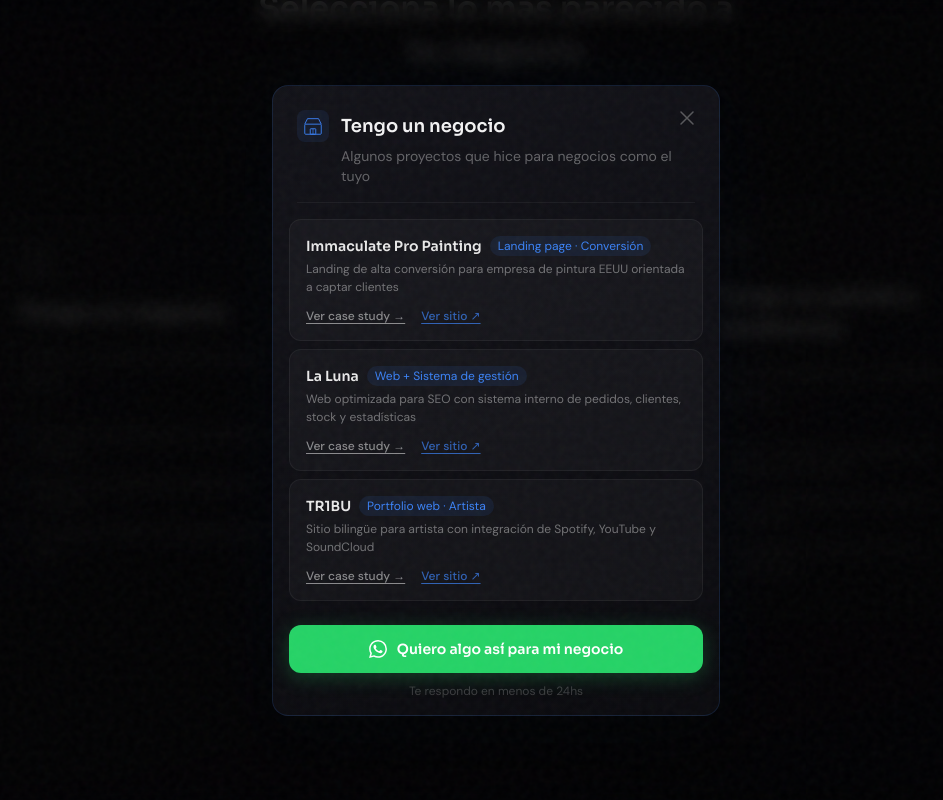
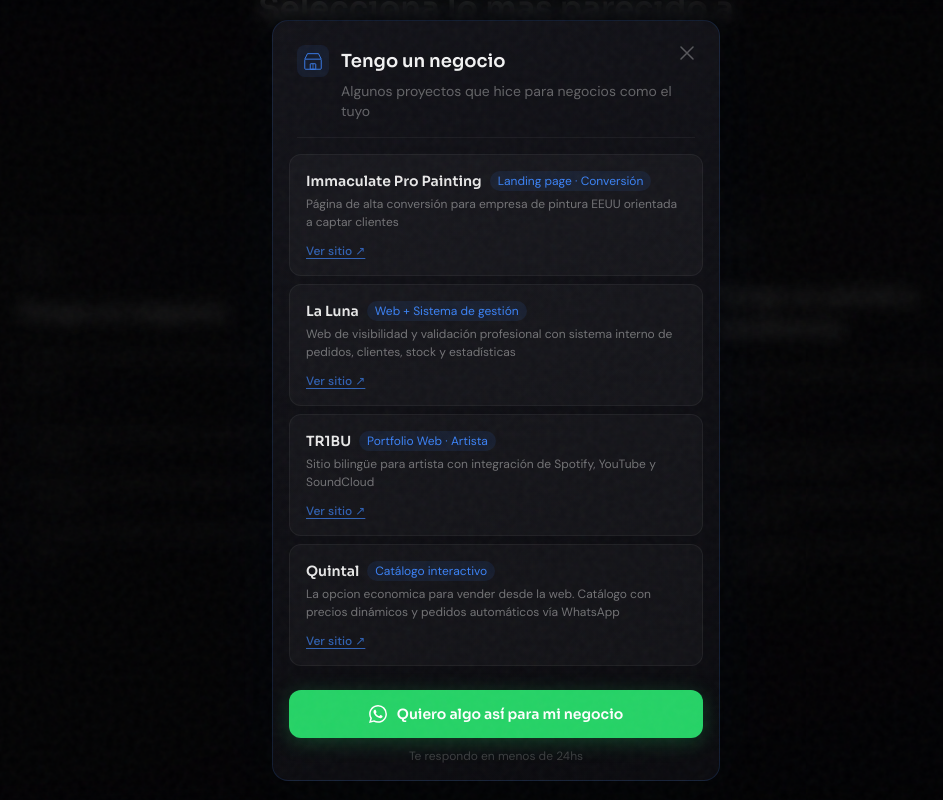
Before and after one commit to SanTaClouse/personal-web, a Next.js app: page /dev in a window 1280 px wide. Both pictures are taken after a click on the button 292 px from the left and 1481 px from the top of the page. Shown: the part 1081-1881 px from the top of the page, without its empty margins (144-1087 px from the left). Built offline with nearby package versions, Linux system fonts and the light colour scheme; no server answers.

Commit message:
add reporte medico

```diff
--- a/app/dev/page.tsx
+++ b/app/dev/page.tsx
@@ -11,7 +11,7 @@ const TELEPROMPTER_DIM_OPACITY = 0.4
 
 // ── Types ────────────────────────────────────────────────────────────────────
 
-type ProjectId = "tr1bu" | "liftmanager" | "laluna" | "immaculate" | "eleven" | "quintal"
+type ProjectId = "reportemedico" | "tr1bu" | "liftmanager" | "laluna" | "immaculate" | "eleven" | "quintal"
 
 type Project = {
     title: string
@@ -37,16 +37,25 @@ type Service = {
 const PROJECTS: Record<ProjectId, Project> = {
     tr1bu: {
         title: "TR1BU",
-        type: "Portfolio web · Artista",
+        type: "Portfolio Web · Artista",
         desc: "Sitio bilingüe para artista con integración de Spotify, YouTube y SoundCloud",
         href: "/desarrollador/tr1bu",
         live: "https://tr1bu.com",
     },
 
+    reportemedico: {
+        title: "Reporte Médico",
+        type: "Portal de salud · Full Stack",
+        desc: "Plataforma de salud líder en República Dominicana — rediseño completo de WordPress a Next.js 14 + NestJS + CMS propio",
+        href: "",
+        live: "https://reportemedico.com",
+    },
+
+
     liftmanager: {
         title: "LiftManager",
         type: "SaaS B2B · Plataforma",
-        desc: "Plataforma para empresas que automatiza atención con QR, autoservicio y facturación ARCA",
+        desc: "Plataforma para empresas que agaliza el flujo de trabajo con QR, autoservicio y facturación ARCA",
         href: "/desarrollador/liftmanager",
         live: "https://www.liftmanager.app/",
     },
@@ -54,7 +63,7 @@ const PROJECTS: Record<ProjectId, Project> = {
     laluna: {
         title: "La Luna",
         type: "Web + Sistema de gestión",
-        desc: "Web optimizada para SEO con sistema interno de pedidos, clientes, stock y estadísticas",
+        desc: "Web de visibilidad y validación profesional con sistema interno de pedidos, clientes, stock y estadísticas",
         href: "/desarrollador/laluna",
         live: "https://laluna123.vercel.app/",
     },
@@ -62,7 +71,7 @@ const PROJECTS: Record<ProjectId, Project> = {
     immaculate: {
         title: "Immaculate Pro Painting",
         type: "Landing page · Conversión",
-        desc: "Landing de alta conversión para empresa de pintura EEUU orientada a captar clientes",
+        desc: "Página de alta conversión para empresa de pintura EEUU orientada a captar clientes",
         href: "/desarrollador/immaculate",
         live: "https://project-eiq6t.vercel.app/",
     },
@@ -70,15 +79,15 @@ const PROJECTS: Record<ProjectId, Project> = {
     eleven: {
         title: "Eleven Ascensores",
         type: "SaaS · Web + Admin",
-        desc: "Sistema con dashboard, facturación ARCA y portal técnico con acceso por QR",
+        desc: "Sistema de gestion de ordenes de trabajo con dashboard, facturación ARCA y portal técnico con acceso por QR",
         href: "/desarrollador/eleven",
-        live: null,
+        live: "https://eleven-ascensores.vercel.app/",
     },
 
     quintal: {
         title: "Quintal",
         type: "Catálogo interactivo",
-        desc: "Catálogo con precios dinámicos y pedidos automáticos vía WhatsApp",
+        desc: "La opcion economica para vender desde la web. Catálogo con precios dinámicos y pedidos automáticos vía WhatsApp",
         href: "/desarrollador/quintal",
         live: "https://quintal-demo-spa.vercel.app/",
     },
@@ -103,7 +112,7 @@ const SERVICES: Service[] = [
             "Tu negocio visible en Google desde el día 1",
         ],
         color: "#3B82F6",
-        projects: ["immaculate", "laluna", "tr1bu"],
+        projects: ["immaculate", "laluna", "tr1bu", "quintal"],
         waMessage:
             "Hola Santiago! Estuve viendo tu página y algunos proyectos. Te escribo porque quiero más información sobre una web profesional para mi negocio.",
     },
@@ -128,7 +137,7 @@ const SERVICES: Service[] = [
             "Datos en tiempo real para tomar decisiones",
         ],
         color: "#10B981",
-        projects: ["eleven", "liftmanager", "quintal"],
+        projects: ["eleven", "liftmanager", "immaculate"],
         waMessage:
             "Hola Santiago! Estuve viendo tu página y algunos proyectos. Te escribo porque me interesa un sistema administrativo a medida para mi empresa.",
     },
@@ -155,7 +164,7 @@ const SERVICES: Service[] = [
             "Arquitectura que crece con tu contenido",
         ],
         color: "#F59E0B",
-        projects: ["liftmanager", "quintal"],
+        projects: ["reportemedico", "liftmanager", "quintal"],
         waMessage:
             "Hola Santiago! Estuve viendo tu página y algunos proyectos. Te escribo porque necesito una plataforma o portal para mi proyecto.",
     },
@@ -453,7 +462,7 @@ function OverlayCTA({ serviceId, onClose }: { serviceId: string; onClose: () =>
                                 {project.desc}
                             </p>
                             <div className="flex gap-4">
-                                <Link
+                                {/* <Link
                                     href={project.href}
                                     onClick={handleClose}
                                     className="text-xs font-medium"
@@ -468,7 +477,7 @@ function OverlayCTA({ serviceId, onClose }: { serviceId: string; onClose: () =>
                                     onMouseLeave={(e) => ((e.currentTarget as HTMLElement).style.color = "rgba(255,255,255,0.5)")}
                                 >
                                     Ver case study →
-                                </Link>
+                                </Link> */}
                                 {project.live && (
                                     <a
                                         href={project.live}
@@ -676,15 +685,25 @@ function ScrollIndicator() {
 export default function PortfolioLanding() {
     const [selectedService, setSelectedService] = useState<string | null>(null)
     const [heroLoaded, setHeroLoaded] = useState(false)
+    const [cardsReady, setCardsReady] = useState(false)
+    const [differentReady, setDifferentReady] = useState(false)
     const teleprompterRef = useRef<HTMLElement | null>(null)
-    const cardsRef = useRef<HTMLElement | null>(null)
     const teleprompterVisible = useInView(teleprompterRef, { threshold: 0.2 })
-    const cardsVisible = useInView(cardsRef, { threshold: 0.1 })
 
     useEffect(() => {
         const t = setTimeout(() => setHeroLoaded(true), 200)
         return () => clearTimeout(t)
     }, [])
+
+    useEffect(() => {
+        if (!teleprompterVisible) return
+        // "Seleccioná lo más parecido a tu negocio" aparece a los 2200ms
+        // Cards aparecen 800ms después de eso → 3000ms
+        // "¿Tu proyecto es diferente?" aparece 3s después de las cards → 6000ms
+        const t1 = setTimeout(() => setCardsReady(true), 3000)
+        const t2 = setTimeout(() => setDifferentReady(true), 6000)
+        return () => { clearTimeout(t1); clearTimeout(t2) }
+    }, [teleprompterVisible])
 
     const waGeneral = whatsappLink(
         "Hola Santiago! Estuve viendo tu página. Te escribo porque tengo un proyecto diferente y quiero contarte de qué se trata."
@@ -898,7 +917,7 @@ export default function PortfolioLanding() {
                 </section>
 
                 {/* ── CARDS ─────────────────────────────────────────────────── */}
-                <section ref={cardsRef} className="relative px-0 md:px-6 pb-32 pt-8">
+                <section className="relative px-0 md:px-6 pb-32 pt-8">
                     <div className="max-w-5xl mx-auto">
                         <div className="cards-scroll">
                             {SERVICES.map((service, i) => (
@@ -907,7 +926,7 @@ export default function PortfolioLanding() {
                                     service={service}
                                     index={i}
                                     onSelect={setSelectedService}
-                                    isVisible={cardsVisible}
+                                    isVisible={cardsReady}
                                 />
                             ))}
                         </div>
@@ -916,9 +935,9 @@ export default function PortfolioLanding() {
                         <div
                             className="mt-12 text-center"
                             style={{
-                                opacity: cardsVisible ? 1 : 0,
-                                transform: cardsVisible ? "translateY(0)" : "translateY(20px)",
-                                transition: "all 0.7s cubic-bezier(0.16, 1, 0.3, 1) 1200ms",
+                                opacity: differentReady ? 1 : 0,
+                                transform: differentReady ? "translateY(0)" : "translateY(20px)",
+                                transition: "all 0.7s cubic-bezier(0.16, 1, 0.3, 1)",
                             }}
                         >
                             <a
```
